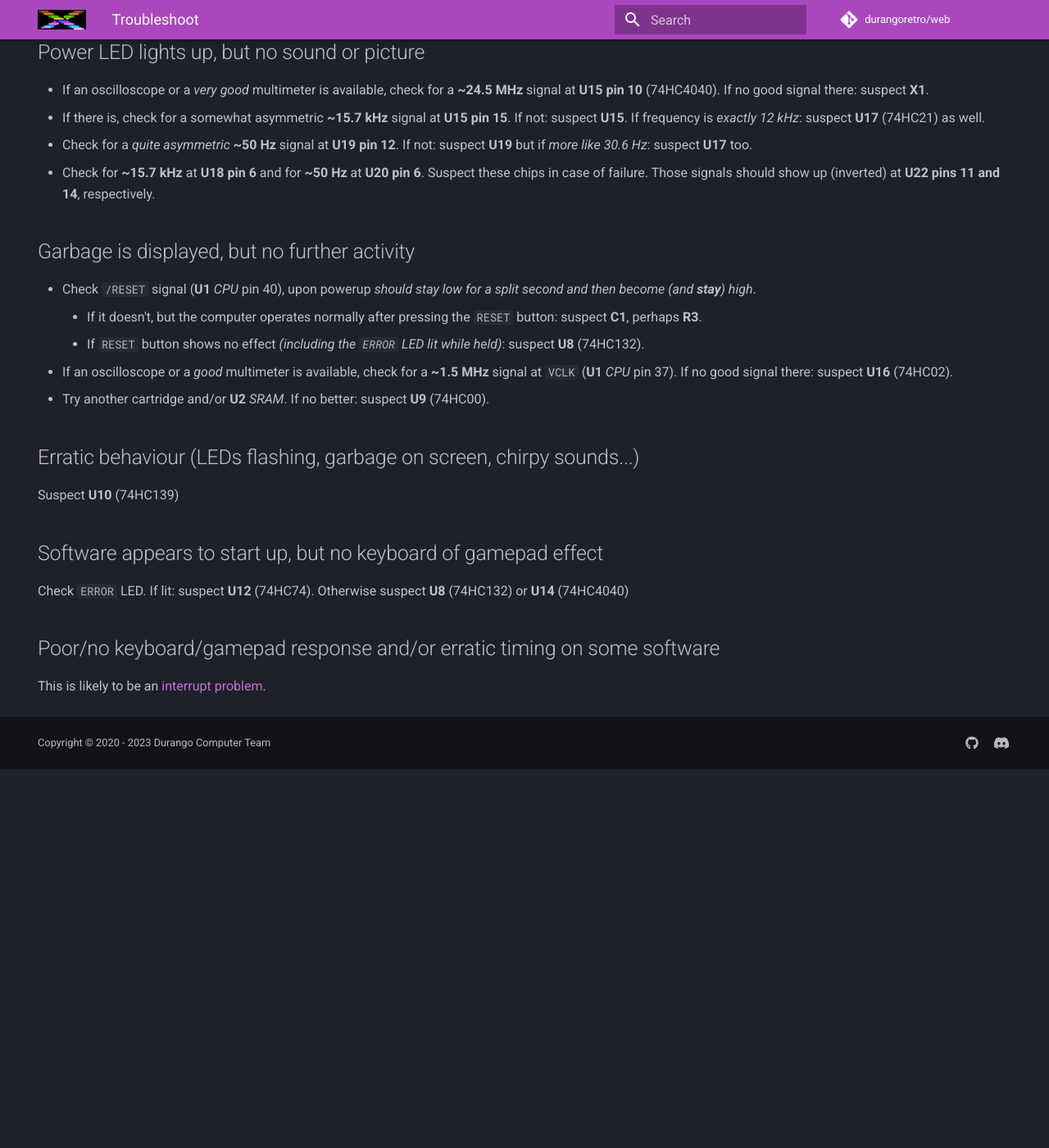
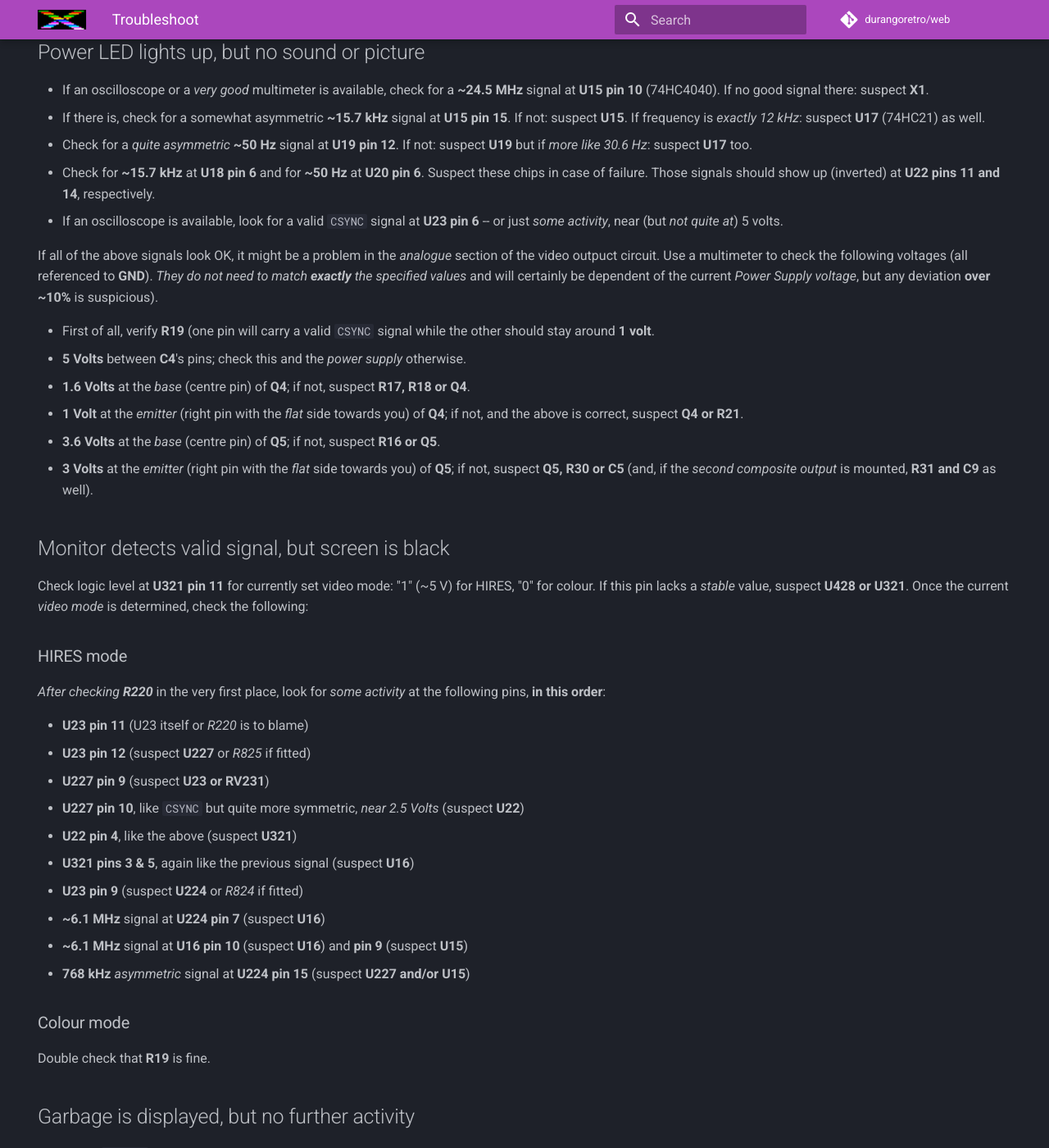
Before and after one commit to durangoretro/web, an MkDocs documentation site: the page built from docs/troubleshoot.md, in a window 1280 px wide and 1400 px high, scrolled down 658 px. Shown: the whole window at 82% size. Built offline with MkDocs 1.6.1 and Material for MkDocs 9.7.7, drawn with Linux system fonts in a browser that asks for light colours; comment, search, counter and statistics services are not loaded; before the commit the page ends 1596 px from its top, so only the background shows below that.

Commit message:
complete HIRES troubleshooting

```diff
--- a/docs/troubleshoot.md
+++ b/docs/troubleshoot.md
@@ -30,7 +30,39 @@ If measured voltage is way too low, and the power supply is trusted, check _resi
 * If there is, check for a somewhat asymmetric **~15.7 kHz** signal at **U15 pin 15**. If not: suspect **U15**. If frequency is _exactly 12 kHz_: suspect **U17** (74HC21) as well.
 * Check for a _quite asymmetric_ **~50 Hz** signal at **U19 pin 12**. If not: suspect **U19** but if _more like 30.6 Hz_: suspect **U17** too.
 * Check for **~15.7 kHz** at **U18 pin 6** and for **~50 Hz** at **U20 pin 6**. Suspect these chips in case of failure. Those signals should show up (inverted) at **U22 pins 11 and 14**, respectively.
+* If an oscilloscope is available, look for a valid `CSYNC` signal at **U23 pin 6** -- or just _some activity_, near (but _not quite at_) 5 volts.
 
+If all of the above signals look OK, it might be a problem in the _analogue_ section of the video outpuct circuit. Use a multimeter to check the following voltages (all referenced to **GND**). _They do not need to match **exactly** the specified values_ and will certainly be dependent of the current _Power Supply voltage_, but any deviation **over ~10%** is suspicious).
+
+* First of all, verify **R19** (one pin will carry a valid `CSYNC` signal while the other should stay around **1 volt**.
+* **5 Volts** between **C4**'s pins; check this and the _power supply_ otherwise.
+* **1.6 Volts** at the _base_ (centre pin) of **Q4**; if not, suspect **R17, R18 or Q4**.
+* **1 Volt** at the _emitter_ (right pin with the _flat_ side towards you) of **Q4**; if not, and the above is correct, suspect **Q4 or R21**.
+* **3.6 Volts** at the _base_ (centre pin) of **Q5**; if not, suspect **R16 or Q5**.
+* **3 Volts** at the _emitter_ (right pin with the _flat_ side towards you) of **Q5**; if not, suspect **Q5, R30 or C5** (and, if the _second composite output_ is mounted, **R31 and C9** as well).
+
+## Monitor detects valid signal, but screen is black
+
+Check logic level at **U321 pin 11** for currently set video mode: "1" (~5 V) for HIRES, "0" for colour. If this pin lacks a _stable_ value, suspect **U428 or U321**. Once the current _video mode_ is determined, check the following:
+
+### HIRES mode
+
+_After checking **R220**_ in the very first place, look for _some activity_ at the following pins, **in this order**:
+
+*	**U23 pin 11** (U23 itself or _R220_ is to blame)
+*	**U23 pin 12** (suspect **U227** or _R825_ if fitted)
+*	**U227 pin 9** (suspect **U23 or RV231**)
+*	**U227 pin 10**, like `CSYNC` but quite more symmetric, _near 2.5 Volts_ (suspect **U22**)
+*	**U22 pin 4**, like the above (suspect **U321**)
+*	**U321 pins 3 & 5**, again like the previous signal (suspect **U16**)
+*	**U23 pin 9** (suspect **U224** or _R824_ if fitted)
+*	**~6.1 MHz** signal at **U224 pin 7** (suspect **U16**)
+*	**~6.1 MHz** signal at **U16 pin 10** (suspect **U16**) and **pin 9** (suspect **U15**)
+*	**768 kHz** _asymmetric_ signal at **U224 pin 15** (suspect **U227 and/or U15**)
+
+### Colour mode
+
+Double check that **R19** is fine.
 ## Garbage is displayed, but no further activity
 
 * Check `/RESET` signal (**U1** _CPU_ pin 40), upon powerup _should stay low for a split second and then become (and **stay**) high_.
```
